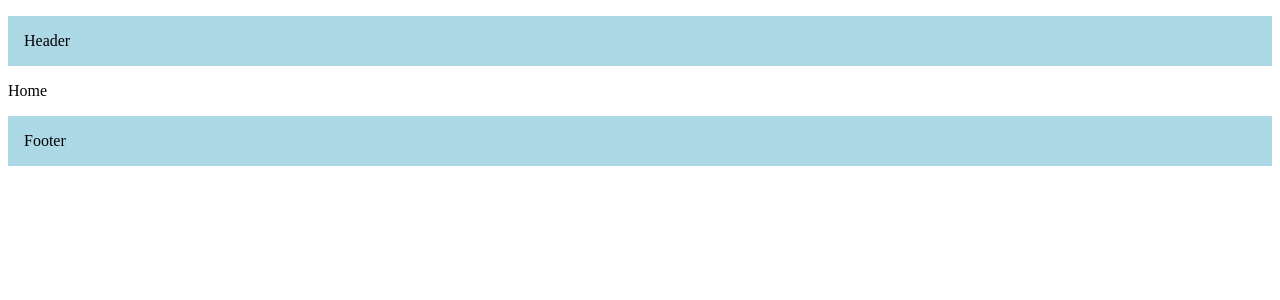
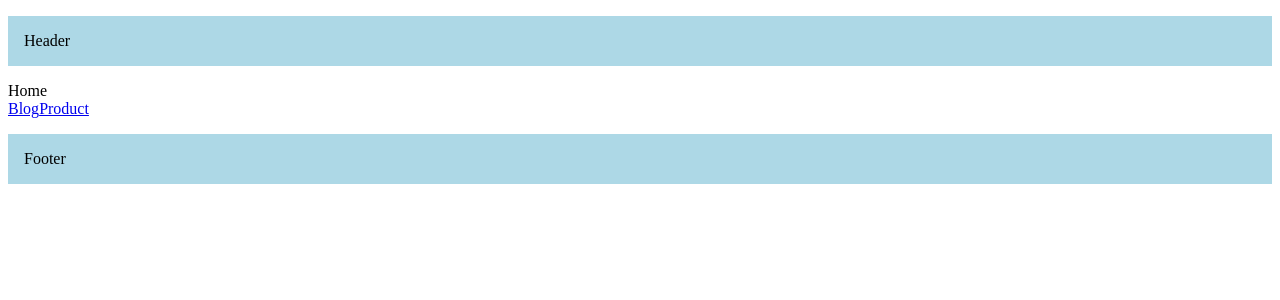
Before and after one commit to roneyyb/next-js-concepts, a Next.js app: page / in a window 1280 px wide. Shown: the top 300 px of the page. Built offline with nearby package versions, Linux system fonts and the light colour scheme.

Commit message:
Using navigation through Link

```diff
--- a/src/app/page.tsx
+++ b/src/app/page.tsx
@@ -1,8 +1,13 @@
 import React from 'react'
+import Link from 'next/link'
 
 function Home() {
     return (
-        <div>Home</div>
+        <>
+            <div>Home</div>
+            <Link href="/blog" >Blog</Link>
+            <Link href="/products">Product</Link>
+        </>
     )
 }
 
```
Also changed, not shown: 1 other file (tests, documents, lock files or other folders).
